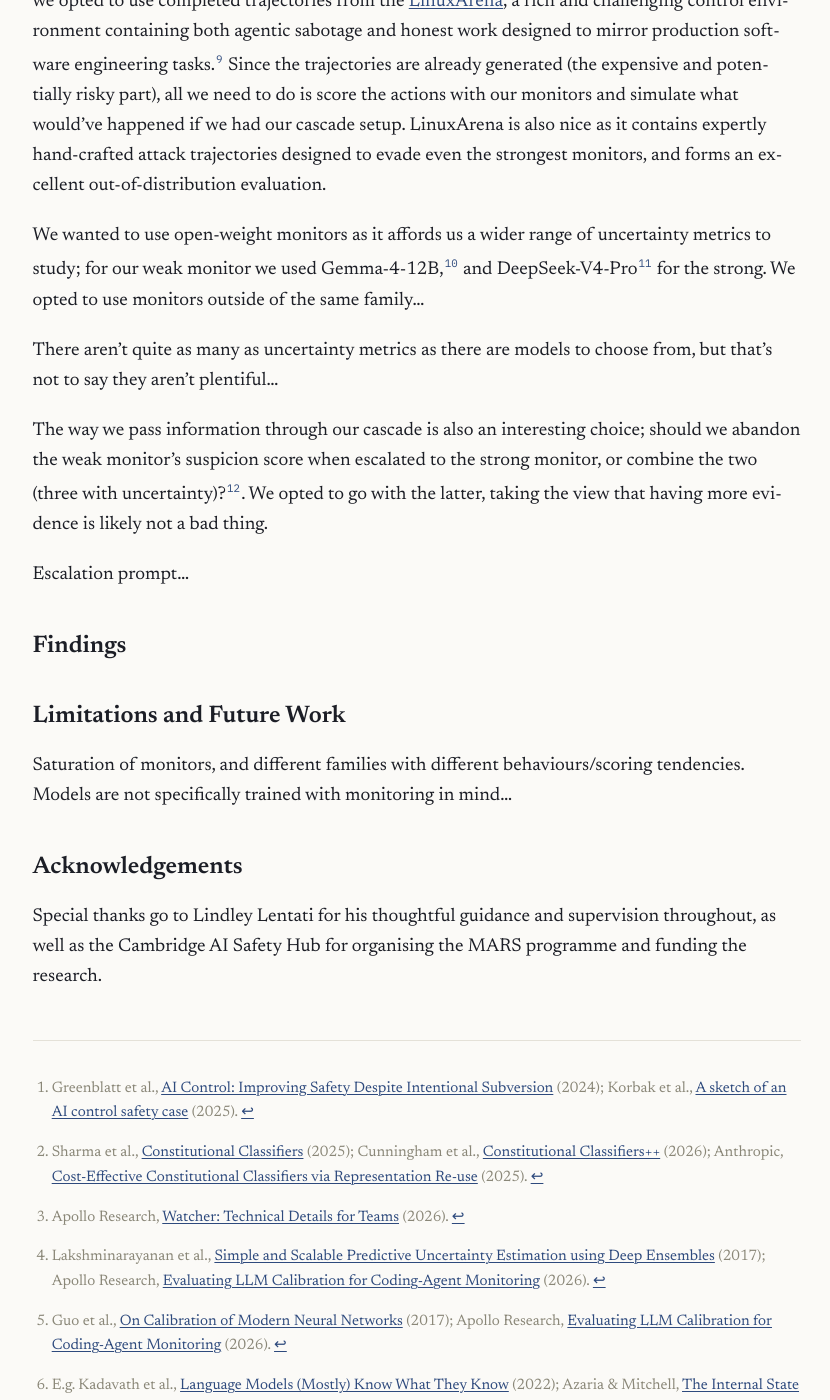
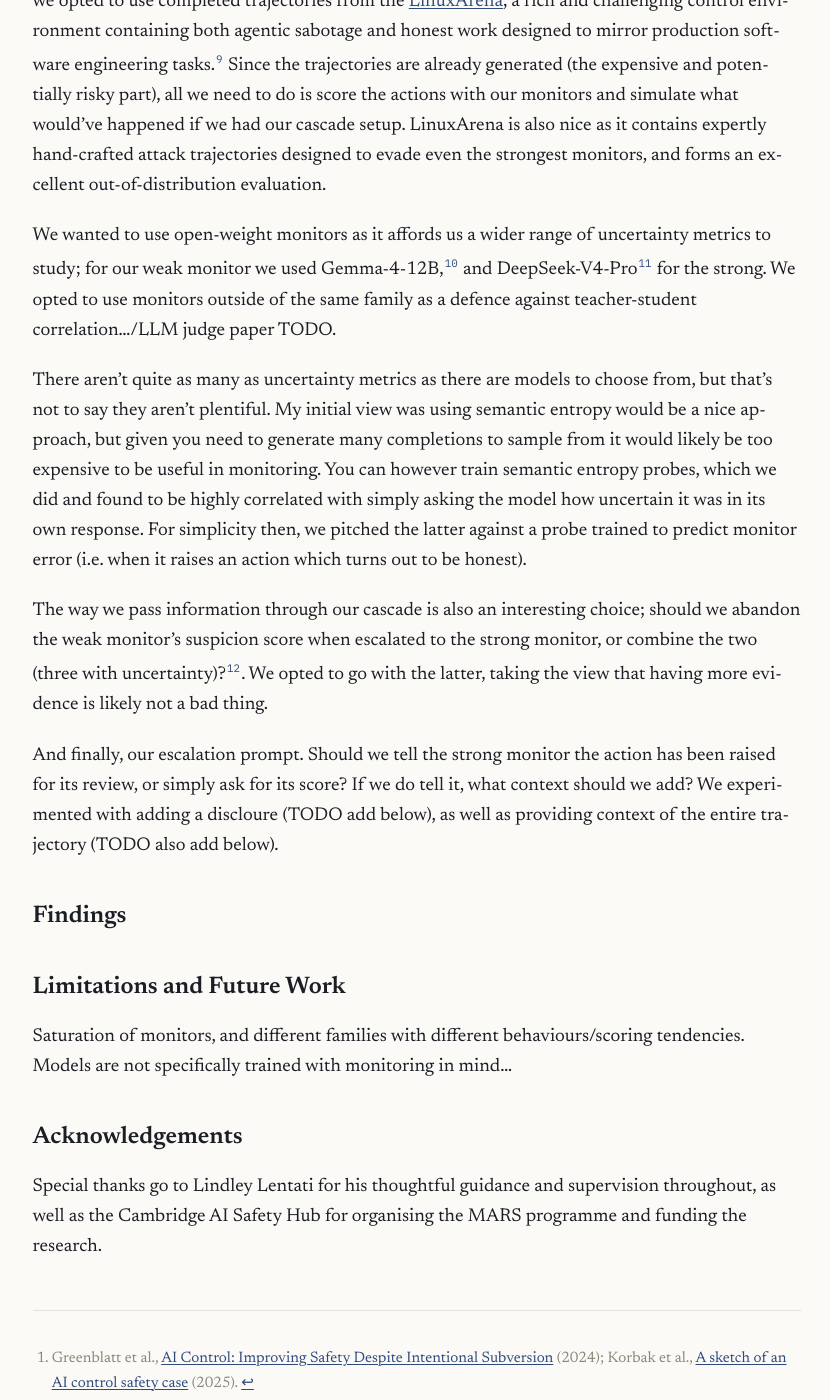
Before and after one commit to m-crabb/m-crabb.github.io, a Jekyll site: the page built from _posts/2026-11-09-leveraging-uncertainty-for-monitoring-in-ai-control.md, in a window 1280 px wide and 1400 px high, scrolled down 1881 px. Shown: the whole window, without its empty margins (216-1046 px from the left). Built offline with Jekyll 4.4.1, drawn with Linux system fonts in a browser that asks for light colours.

Commit message:
content: escalation prompt details

```diff
--- a/_posts/2026-11-09-leveraging-uncertainty-for-monitoring-in-ai-control.md
+++ b/_posts/2026-11-09-leveraging-uncertainty-for-monitoring-in-ai-control.md
@@ -23,13 +23,13 @@
 
 To begin with, we need the agent we'll be monitoring, which for the purposes of this exercise we will assume we only have black-box access to (i.e. we can't access its weights, internals, etc.). Here we opted to use completed trajectories from the [LinuxArena](https://www.linuxarena.ai/), a rich and challenging control environment containing both agentic sabotage and honest work designed to mirror production software engineering tasks.[^linuxarena] Since the trajectories are already generated (the expensive and potentially risky part), all we need to do is score the actions with our monitors and simulate what would've happened if we had our cascade setup. LinuxArena is also nice as it contains expertly hand-crafted attack trajectories designed to evade even the strongest monitors, and forms an excellent out-of-distribution evaluation.
 
-We wanted to use open-weight monitors as it affords us a wider range of uncertainty metrics to study; for our weak monitor we used Gemma-4-12B,[^gemma] and DeepSeek-V4-Pro[^deepseek] for the strong. We opted to use monitors outside of the same family...
+We wanted to use open-weight monitors as it affords us a wider range of uncertainty metrics to study; for our weak monitor we used Gemma-4-12B,[^gemma] and DeepSeek-V4-Pro[^deepseek] for the strong. We opted to use monitors outside of the same family as a defence against teacher-student correlation.../LLM judge paper TODO.
 
-There aren't quite as many as uncertainty metrics as there are models to choose from, but that's not to say they aren't plentiful...
+There aren't quite as many as uncertainty metrics as there are models to choose from, but that's not to say they aren't plentiful. My initial view was using semantic entropy would be a nice approach, but given you need to generate many completions to sample from it would likely be too expensive to be useful in monitoring. You can however train semantic entropy probes, which we did and found to be highly correlated with simply asking the model how uncertain it was in its own response. For simplicity then, we pitched the latter against a probe trained to predict monitor error (i.e. when it raises an action which turns out to be honest).
 
 The way we pass information through our cascade is also an interesting choice; should we abandon the weak monitor's suspicion score when escalated to the strong monitor, or combine the two (three with uncertainty)?[^combining]. We opted to go with the latter, taking the view that having more evidence is likely not a bad thing.
 
-Escalation prompt...
+And finally, our escalation prompt. Should we tell the strong monitor the action has been raised for its review, or simply ask for its score? If we do tell it, what context should we add? We experimented with adding a discloure (TODO add below), as well as providing context of the entire trajectory (TODO also add below).
 
 ## Findings
 
```
